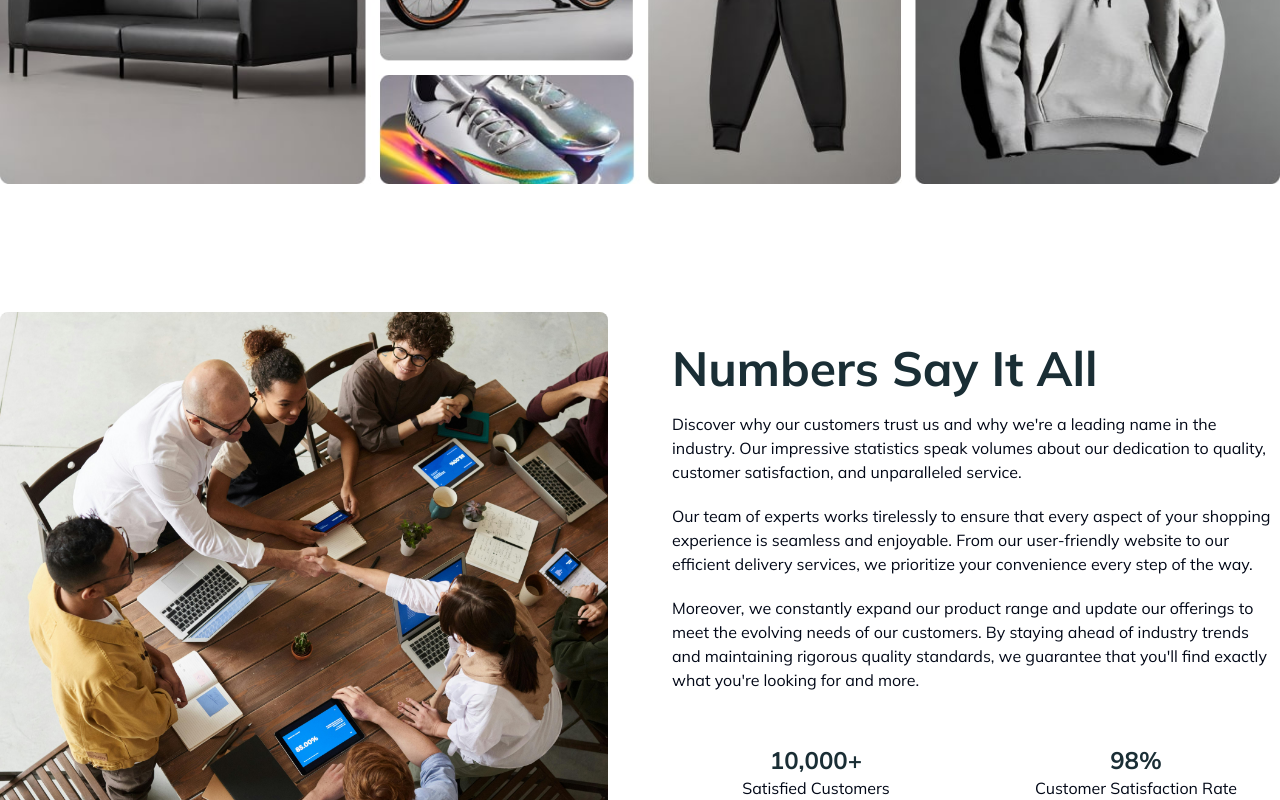
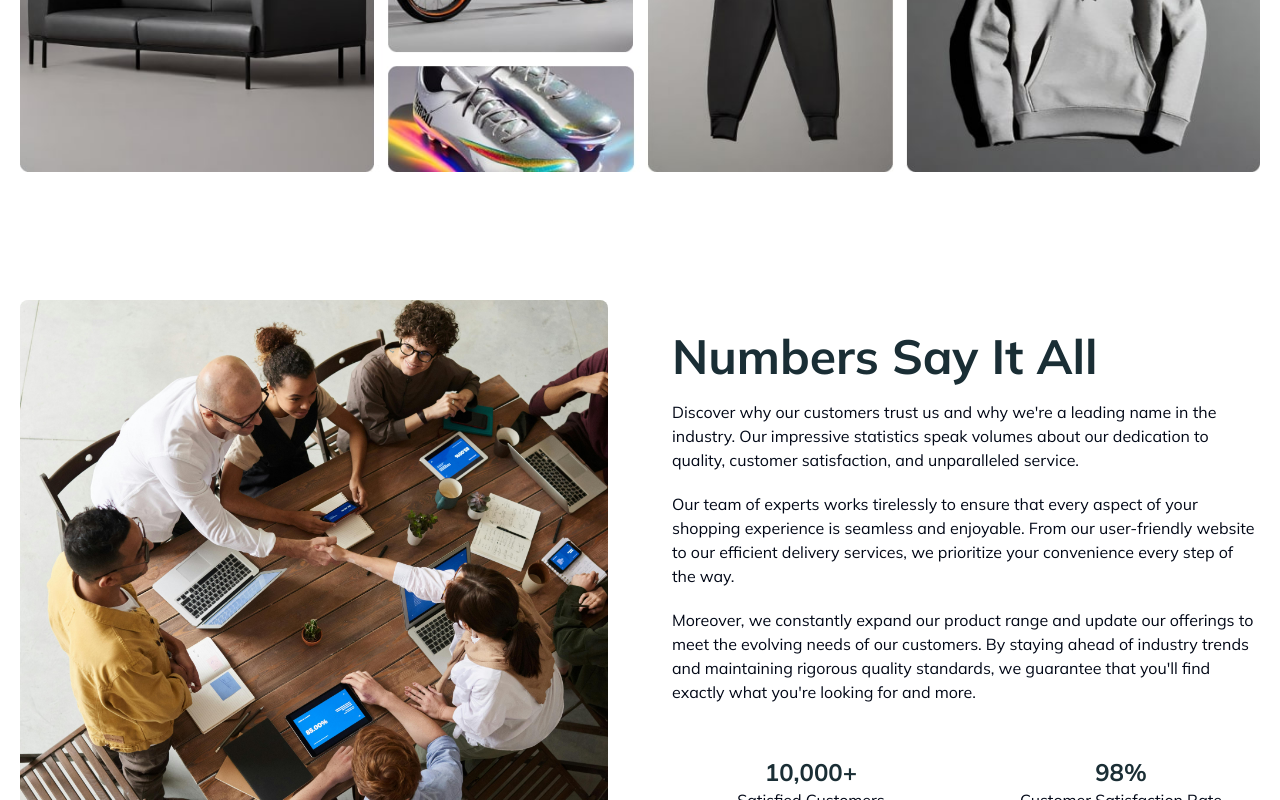
Before and after one commit to andrijaweb/ecommerce-app, a React (Vite) app: page /about in a window 1280 px wide. Shown: the part 674-1474 px from the top of the page. Built offline with nearby package versions, Linux system fonts and the light colour scheme; no server answers.

Commit message:
Added responsive to about page

```diff
--- a/src/pages/About.tsx
+++ b/src/pages/About.tsx
@@ -5,9 +5,9 @@ import CountUp from "react-countup";
 
 const About = () => {
   return (
-    <div className="max-w-container mx-auto">
+    <div className="max-w-container mx-auto px-5">
       <section className="py-16 flex flex-col items-center gap-8">
-        <h1 className="heading-primary max-w-3xl text-center">
+        <h1 className="heading-primary  max-w-3xl text-center">
           Start shopping from the best store on the web
         </h1>
         <p className="max-w-xl text-center">
@@ -19,14 +19,19 @@ const About = () => {
             <HiArrowLongDown />
           </span>
         </Button>
-        <img loading="lazy" src="image-group.jpg" alt="About hero" />
+        <img
+          className="hidden xs:block"
+          loading="lazy"
+          src="image-group.jpg"
+          alt="About hero"
+        />
       </section>
 
       <section
-        className="py-16 grid grid-cols-1 md:grid-cols-2 gap-16"
+        className="py-16 grid grid-cols-1 lg:grid-cols-2 gap-16"
         id="section-numbers"
       >
-        <div className="overflow-hidden rounded-lg">
+        <div className="overflow-hidden rounded-lg order-2 lg:order-1">
           <img
             loading="lazy"
             className="w-full max-h-[600px] object-cover transition-all duration-500 hover:scale-110"
@@ -34,7 +39,7 @@ const About = () => {
             alt="Group of people"
           />
         </div>
-        <div className="space-y-5 mt-8">
+        <div className="space-y-5 mt-8 order-1 lg:order-2">
           <h2 className="heading-secondary">Numbers Say It All</h2>
           <p>
             Discover why our customers trust us and why we're a leading name in
```
